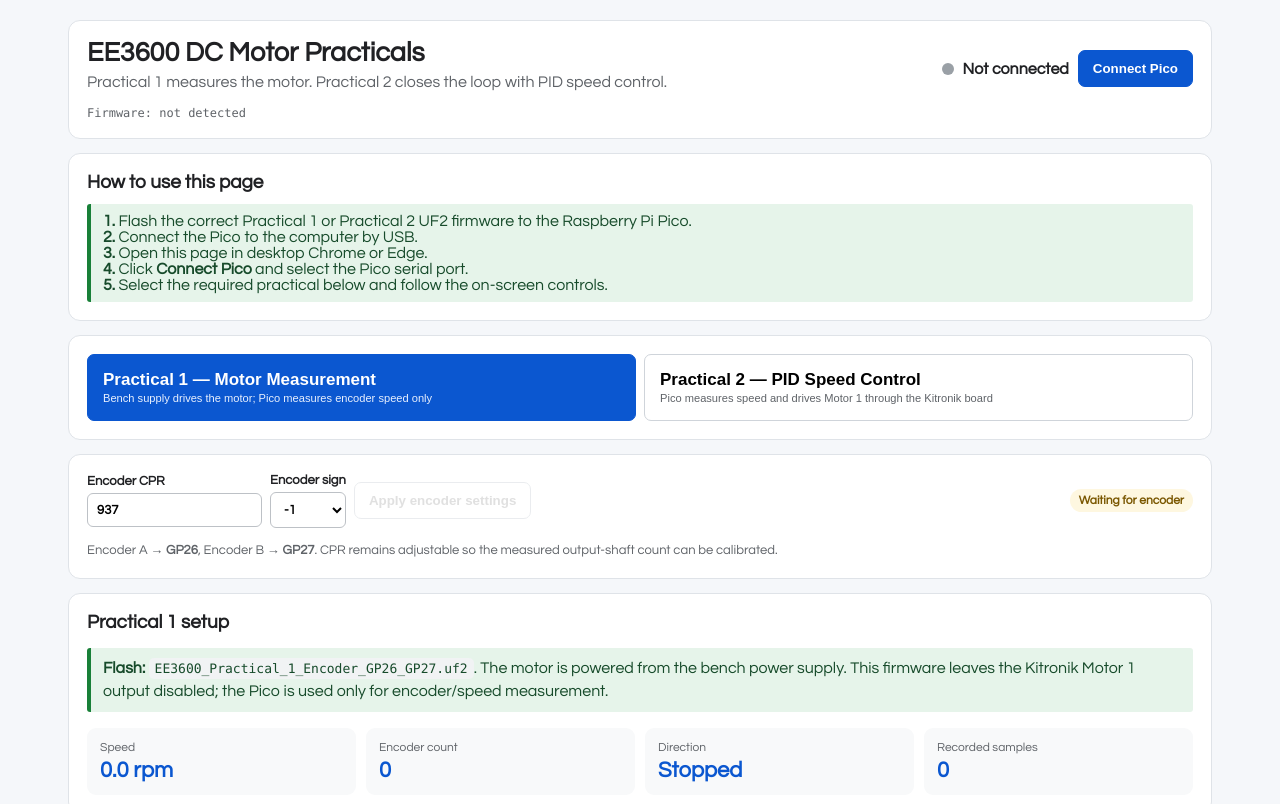
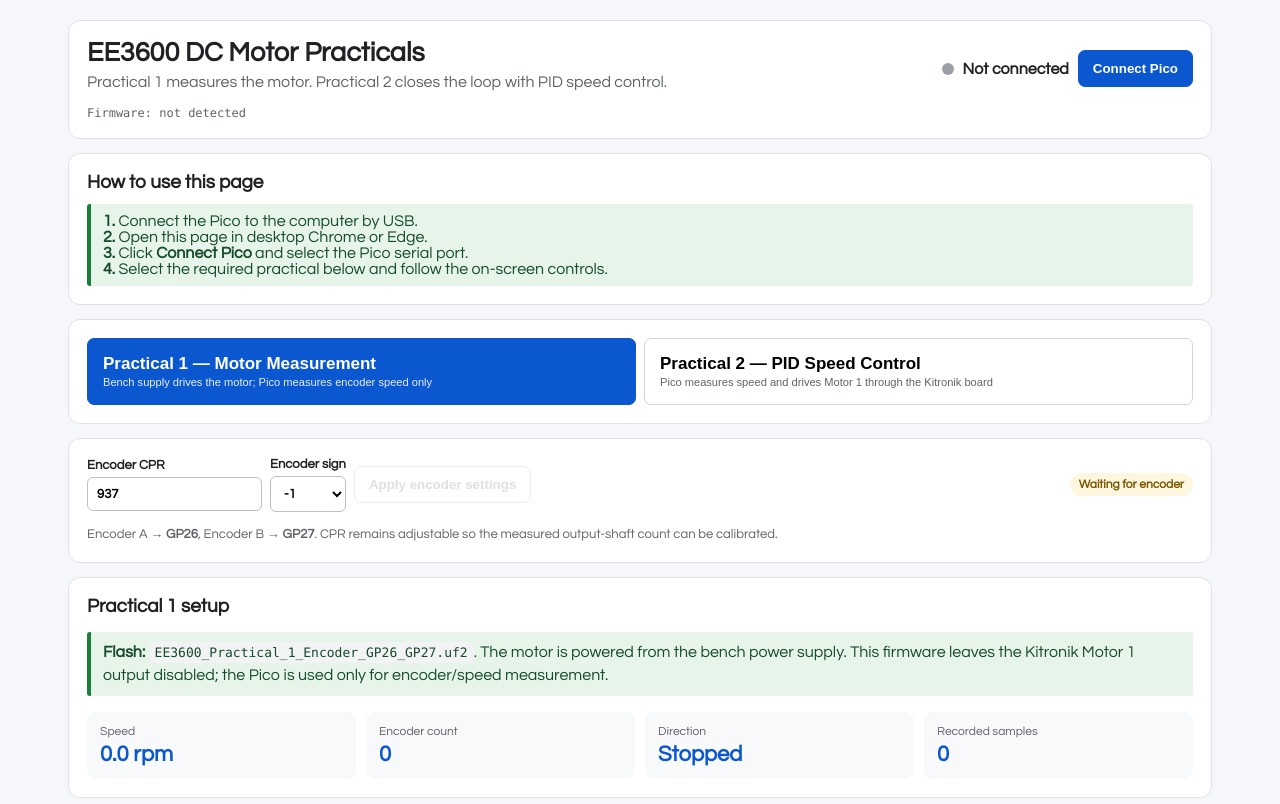
Before and after one commit to ericwangjcu/EE3600-Motor-Practicals, a plain HTML site: page index.html in a window 1280 px wide. Shown: the top 804 px of the page. Drawn offline with Linux system fonts and the light colour scheme.

Commit message:
Remove firmware flashing step from top instructions

```diff
--- a/index.html
+++ b/index.html
@@ -23,11 +23,10 @@
 <section class="card">
   <h2>How to use this page</h2>
   <div class="note safe">
-    <b>1.</b> Flash the correct Practical 1 or Practical 2 UF2 firmware to the Raspberry Pi Pico.<br>
-    <b>2.</b> Connect the Pico to the computer by USB.<br>
-    <b>3.</b> Open this page in desktop Chrome or Edge.<br>
-    <b>4.</b> Click <b>Connect Pico</b> and select the Pico serial port.<br>
-    <b>5.</b> Select the required practical below and follow the on-screen controls.
+    <b>1.</b> Connect the Pico to the computer by USB.<br>
+    <b>2.</b> Open this page in desktop Chrome or Edge.<br>
+    <b>3.</b> Click <b>Connect Pico</b> and select the Pico serial port.<br>
+    <b>4.</b> Select the required practical below and follow the on-screen controls.
   </div>
 </section>
 
```
